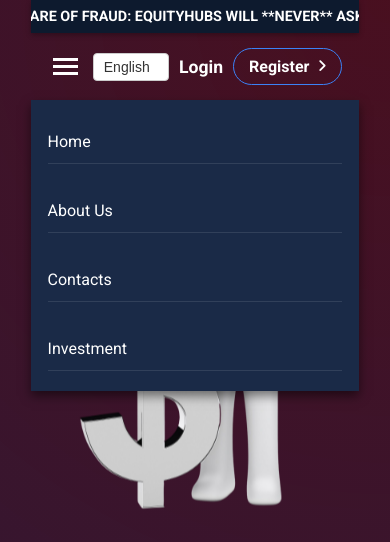
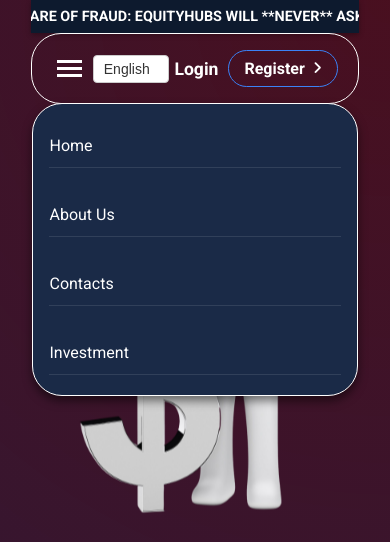
Before and after one commit to joygentle00/equity-hubz, a website: page index.html in a window 390 px wide. Both pictures are taken after a click on the element 65 px from the left and 66 px from the top of the page. Shown: the top 542 px of the page. Drawn offline with nearby package versions, Linux system fonts and the light colour scheme; no server answers; a script that the page names is missing.

Commit message:
Add files via upload

```diff
--- a/style.css
+++ b/style.css
@@ -92,7 +92,13 @@
     display: flex;
     gap: 25px;
     align-items: center;
+    border: white solid 1px;
+    padding: 16px 20px  ;
+    border-radius: 30px;
 }
+
+
+
 
 /* Ensure desktop logo is visible */
 .logo-desktop-only {
@@ -145,6 +151,9 @@
     nav {
         justify-content: space-between;
         padding: 15px 5%;
+         border: white solid 1px;
+    padding: 16px 20px  ;
+    border-radius: 30px;
     }
 
     .nav-left-mobile {
```
